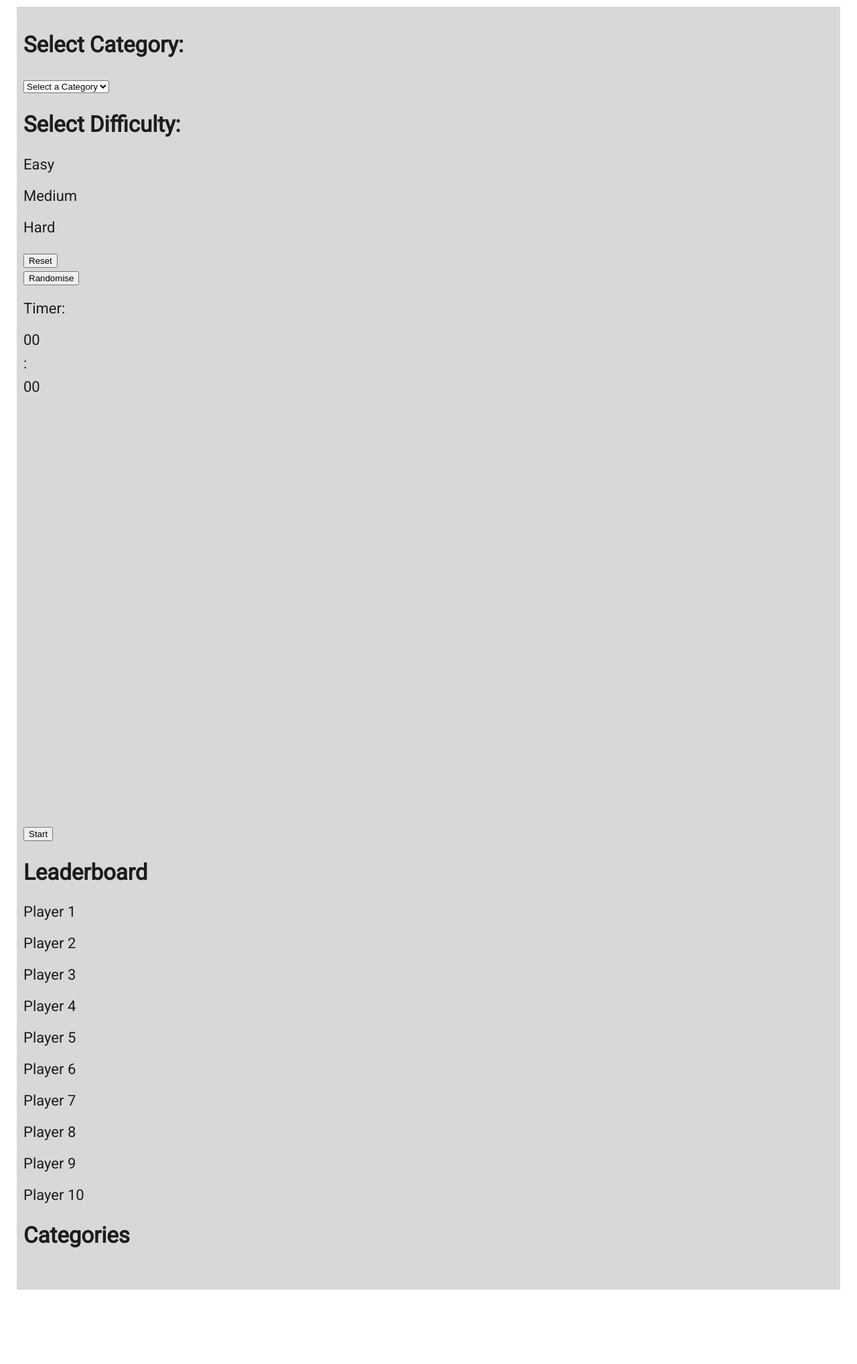
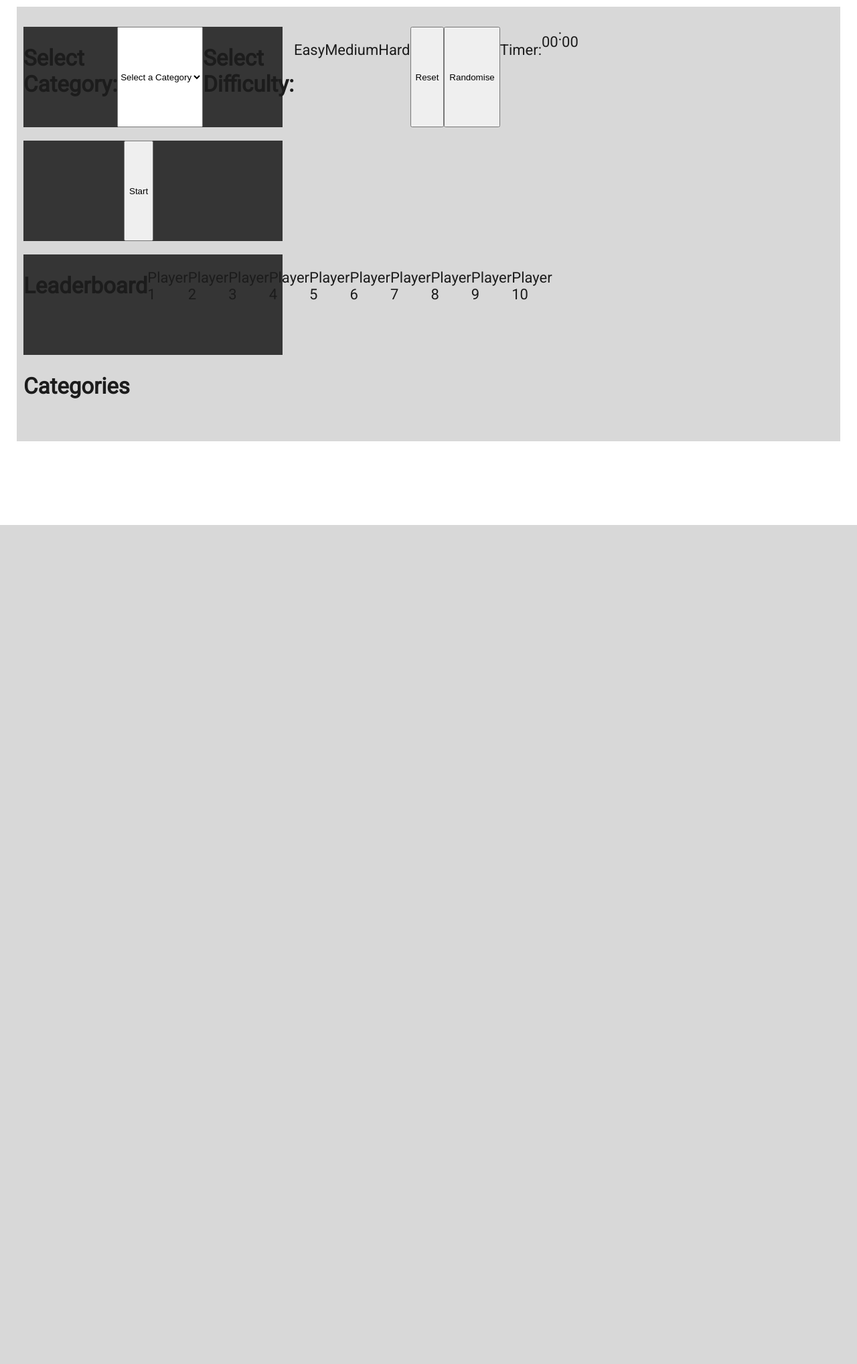
Before and after one commit to SlidingTile/SlidingTileRep, a PHP site: page / in a window 1280 px wide. Shown: the part 176-2213 px from the top of the page at 67% size. After the commit the page ends 960 px from the top, so only its background shows below. Run offline with PHP 8.4, Linux system fonts and the light colour scheme.

Commit message:
Update defaultStyle.css

```diff
--- a/code/production/css/defaultStyle.css
+++ b/code/production/css/defaultStyle.css
@@ -132,10 +132,44 @@
 	margin-left: 10px;
 }
 
+#leftSideBar {
+  display: flex;
+  height: 150px;
+  width: 32%;
+  background: #353535;
+  margin-top: 20px;
+
+}
+
+#middle {
+  display: flex;
+  position: relative;
+  height: 150px;
+  width: 32%;
+  background: #353535;
+  margin-top: 20px;
+}
+
+#rightSideBar {
+  display: flex;
+  position: relative;
+  height: 150px;
+  width: 32%;
+  background: #353535;
+  margin-top: 20px;
+}
+
 /*Images*/
 img {
-    border: solid 0px;
-    border-radius: 5px;
+	max-width: 100%;
+	max-height: 100%;
+	margin: 0 auto;
+	text-align: center;
+	display: block;
+}
+
+canvas {
+	border: solid 1px black;
 }
 
 label {
```
